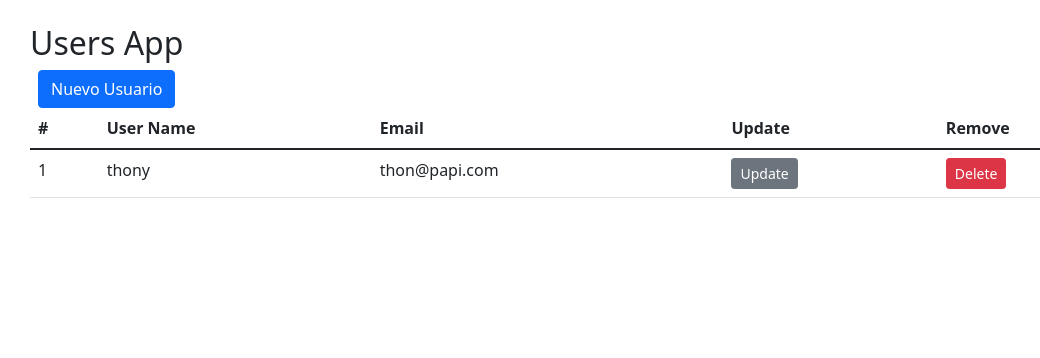
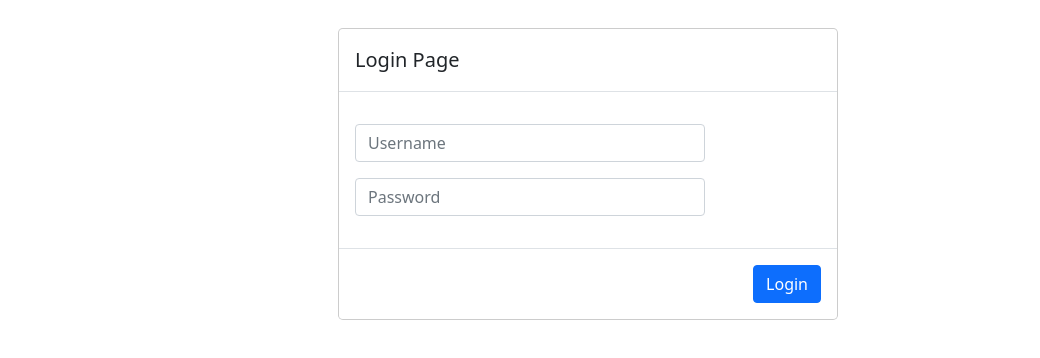
Before and after one commit to thonycc10/users-app, a React (Vite) app: page / in a window 1280 px wide. Shown: the top 358 px of the page, without its empty margins (52-1092 px from the left). Built offline with nearby package versions, Linux system fonts and the light colour scheme.

Commit message:
anadir session storage para login

```diff
--- a/src/UsersApp.jsx
+++ b/src/UsersApp.jsx
@@ -1,51 +1,40 @@
-import {UserList} from "./components/UserList.jsx";
-import {UserForm} from "./components/UserForm.jsx";
-import {useUsers} from "./hooks/useUsers.js";
-import {UserModalForm} from "./components/UserModalForm.jsx";
+import {LoginPage} from "./auth/pages/LoginPage.jsx";
+import Swal from "sweetalert2";
+import {UsersPage} from "./pages/UsersPage.jsx";
+import {loginReducer} from "./auth/reducers/loginReducer.js";
+import {useReducer} from "react";
 
+// pagina publica
+const initialLogin = JSON.parse(sessionStorage.getItem('login')) || {
+    isAuth: false,
+    user: undefined
+}
 export const UsersApp = () => {
+    const [login, dispach] = useReducer(loginReducer, initialLogin);
 
-    const {
-        users,
-        userSelected,
-        initialUserForm,
-        visibleForm,
-        handlerAddUser,
-        handlerUserSelectedForm,
-        handlerRemoveUser,
-        handlerCloseForm,
-        handlerOpenForm
-    } = useUsers()
+    const handlerLogin = ({username, password}) => {
+        if (username === 'admin' && password === '12345') {
+            dispach({
+                type: 'login',
+                payload: username
+            })
+            sessionStorage.setItem('login', JSON.stringify({
+                isAuth: true,
+                user: username
+            }));
+        } else {
+            Swal.fire('Error Login', 'Username o password son invalidos', 'error')
+        }
+    }
 
     return (
         <>
             {
-                !visibleForm ||
-                <UserModalForm userSelected={userSelected} handlerCloseForm={handlerCloseForm}
-                               handlerAddUser={handlerAddUser} initialUserForm={initialUserForm}/>
+                login.isAuth ?
+                    <UsersPage />
+                    :
+                    <LoginPage handlerLogin={handlerLogin} />
             }
-            <div className="container my-4">
-                <h2>Users App</h2>
-                <div className="row">
-                    <div className="col">
-                        {
-                            visibleForm ||
-                            <button onClick={handlerOpenForm} className={"btn btn-primary mx-2"} type={"button"}>
-                                Nuevo Usuario
-                            </button>
-                        }
-
-                        {
-                            users.length === 0 ?
-                                <div className="alert alert-warning">No hay usuarios en el sistema!</div>
-                                :
-                                <UserList users={users}
-                                          handlerRemoveUser={handlerRemoveUser}
-                                          handlerUserSelectedForm={handlerUserSelectedForm}/>
-                        }
-                    </div>
-                </div>
-            </div>
         </>
     )
 }
--- /dev/null
+++ b/src/auth/pages/LoginPage.jsx
@@ -0,0 +1,59 @@
+import {useState} from "react";
+import Swal from "sweetalert2";
+
+const initialLoginForm = {
+    username: '',
+    password: '',
+}
+export const LoginPage = ({handlerLogin}) => {
+
+    const [loginForm, setLoginForm] = useState(initialLoginForm);
+    const {username, password} = loginForm;
+
+    const onInputChange = ({target}) => {
+      const {name, value} = target;
+      setLoginForm({
+          ...loginForm,
+          [name]: value
+      })
+    }
+
+    const onSumit = (event) => {
+      event.preventDefault();
+        console.log(username)
+        console.log(password)
+      if (!username || !password) {
+          Swal.fire('Error de validacion', 'Username y Password son requeridos', 'error')
+      }
+
+      // aca implemetar backend
+        handlerLogin({username, password});
+
+        setLoginForm(initialLoginForm);
+    }
+
+    return (
+        <>
+            <div className="modal" style={{display: "block"}} tabIndex="-1">
+                <div className="modal-dialog">
+                    <div className="modal-content">
+                        <div className="modal-header">
+                            <h5 className="modal-title" id="exampleModalLabel">Login Page</h5>
+                        </div>
+                        <form onSubmit={onSumit}>
+                            <div className="modal-body">
+                                <input name={"username"} value={username} onChange={onInputChange} type="text"
+                                       className={"form-control my-3 w-75"} placeholder={"Username"}/>
+                                <input name={"password"} value={password} onChange={onInputChange} type="password"
+                                       className={"form-control my-3 w-75"} placeholder={"Password"}/>
+                            </div>
+                            <div className="modal-footer">
+                                <button type="submit" className="btn btn-primary">Login</button>
+                            </div>
+                        </form>
+                    </div>
+                </div>
+            </div>
+        </>
+    )
+}
--- /dev/null
+++ b/src/auth/reducers/loginReducer.js
@@ -0,0 +1,15 @@
+export const loginReducer = (state = [], action) => {
+  switch (action.type) {
+      case 'login':
+          return {
+              isAuth: true,
+              user: action.payload
+          }
+      case 'logout':
+          return {
+              isAuth: false
+          }
+      default:
+          return state;
+  }
+}
--- /dev/null
+++ b/src/pages/UsersPage.jsx
@@ -0,0 +1,50 @@
+import {useUsers} from "../hooks/useUsers.js";
+import {UserModalForm} from "../components/UserModalForm.jsx";
+import {UserList} from "../components/UserList.jsx";
+
+// pagina privada
+export const UsersPage = () => {
+    const {
+        users,
+        userSelected,
+        initialUserForm,
+        visibleForm,
+        handlerAddUser,
+        handlerUserSelectedForm,
+        handlerRemoveUser,
+        handlerCloseForm,
+        handlerOpenForm
+    } = useUsers()
+
+    return (
+        <>
+            {
+                !visibleForm ||
+                <UserModalForm userSelected={userSelected} handlerCloseForm={handlerCloseForm}
+                               handlerAddUser={handlerAddUser} initialUserForm={initialUserForm}/>
+            }
+            <div className="container my-4">
+                <h2>Users App</h2>
+                <div className="row">
+                    <div className="col">
+                        {
+                            visibleForm ||
+                            <button onClick={handlerOpenForm} className={"btn btn-primary mx-2"} type={"button"}>
+                                Nuevo Usuario
+                            </button>
+                        }
+
+                        {
+                            users.length === 0 ?
+                                <div className="alert alert-warning">No hay usuarios en el sistema!</div>
+                                :
+                                <UserList users={users}
+                                          handlerRemoveUser={handlerRemoveUser}
+                                          handlerUserSelectedForm={handlerUserSelectedForm}/>
+                        }
+                    </div>
+                </div>
+            </div>
+        </>
+    )
+}
```
